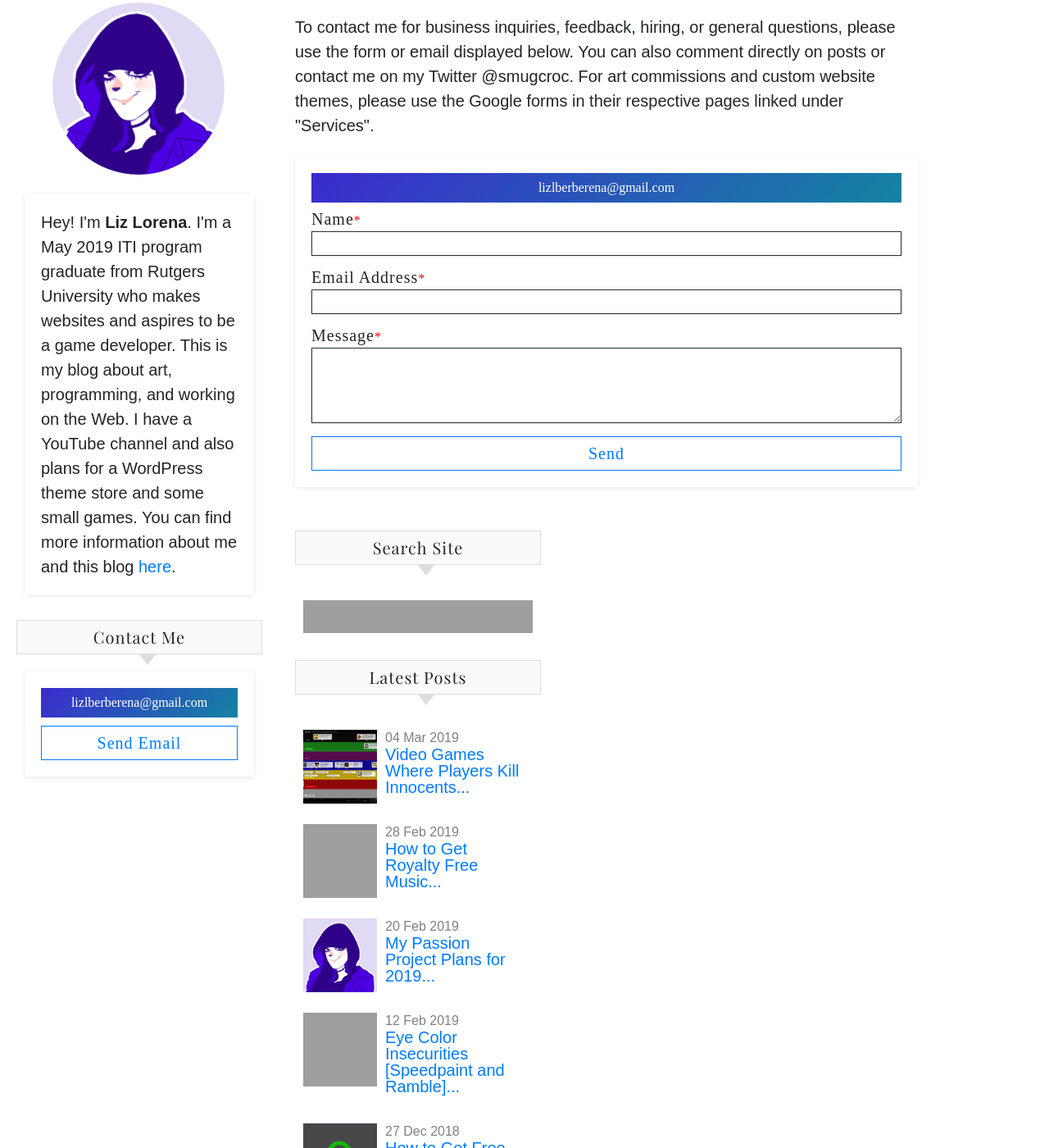
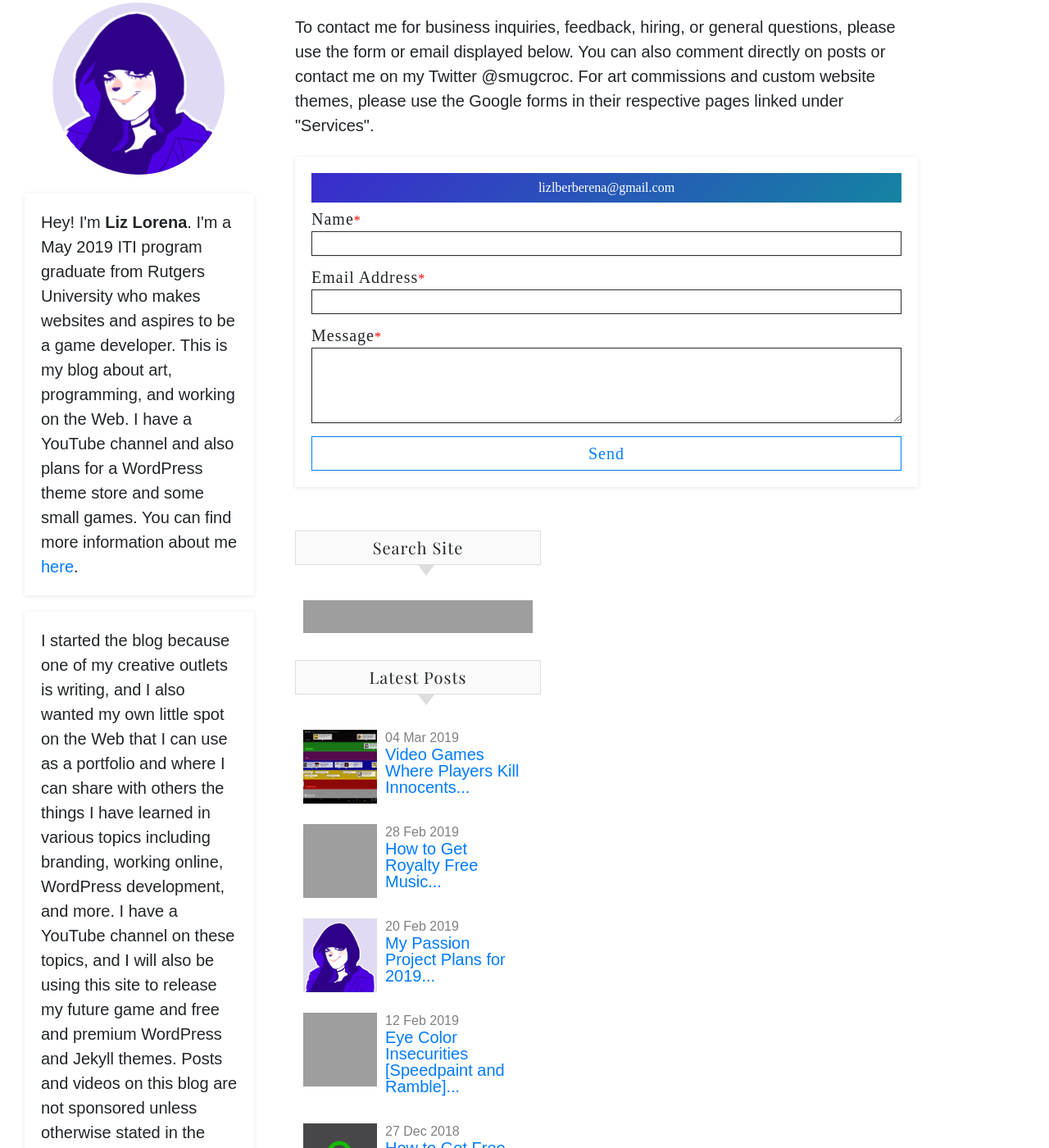
Before and after one commit to byliz/blog, a Jekyll site: the page built from contact/index.html, in a window 1280 px wide and 1400 px high, scrolled down 398 px, cut to the strip 0-1400 px from the top of the window. Shown: the whole strip at 82% size. Built offline with Jekyll 4.4.1, drawn with Linux system fonts in a browser that asks for light colours; nearby versions of some CDN libraries; some of the changed text lies outside the part shown; grey boxes are pictures that could not be loaded.

Commit message:
Add files via upload

```diff
--- a/_includes/widget_about.html
+++ b/_includes/widget_about.html
@@ -3,6 +3,8 @@
         <div class="widget-body">
         	<br>
         	<img src="/favicon.png" class="img-fluid" style="margin: 12%; width: 75%; margin-bottom: 0px; margin-top: 0px;">
-        	<p>Hey! I'm <strong>Liz Lorena</strong>. I'm a May 2019 ITI program graduate from Rutgers University who makes websites and aspires to be a game developer. This is my blog about art, programming, and working on the Web. I have a YouTube channel and also plans for a WordPress theme store and some small games. You can find more information about me and this blog <a href="https://lizlorena.com/about">here</a>.</p>
+        	<p>Hey! I'm <strong>Liz Lorena</strong>. I'm a May 2019 ITI program graduate from Rutgers University who makes websites and aspires to be a game developer. This is my blog about art, programming, and working on the Web. I have a YouTube channel and also plans for a WordPress theme store and some small games. You can find more information about me <a href="https://lizlorena.com/about">here</a>.</p>
+
+        	<p>I started the blog because one of my creative outlets is writing, and I also wanted my own little spot on the Web that I can use as a portfolio and where I can share with others the things I have learned in various topics including branding, working online, WordPress development, and more. I have a YouTube channel on these topics, and I will also be using this site to release my future game and free and premium WordPress and Jekyll themes. Posts and videos on this blog are not sponsored unless otherwise stated in the post or video. There are no ads on this site, but my YouTube channel may run ads at some point in the future.</p>
         </div>
 </div>
```
